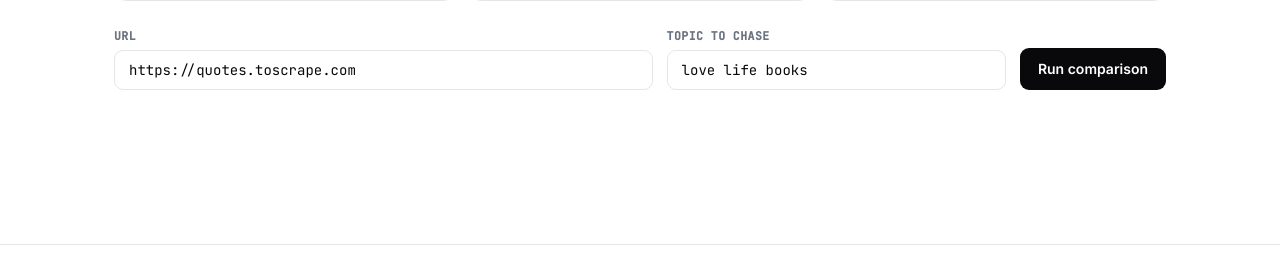
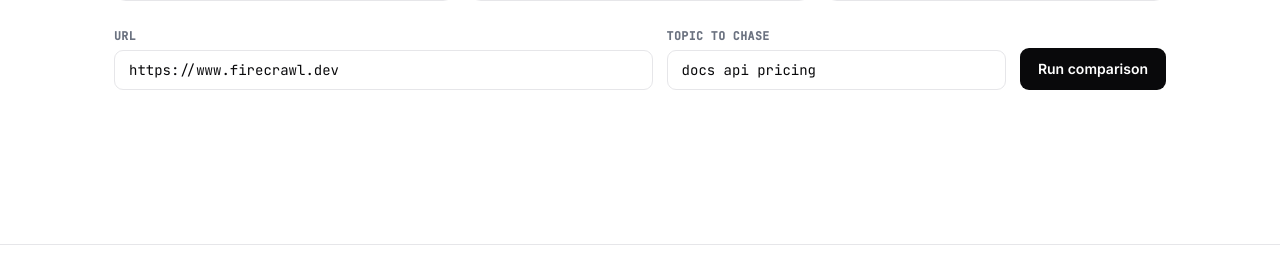
Before and after one commit to abrahamperz/ByteCraw, a Flask app: page /methods in a window 1280 px wide. Shown: the part 1783-2037 px from the top of the page. Run offline with Flask 3, Linux system fonts and the light colour scheme; some libraries are stand-ins or nearby versions.

Commit message:
feat: prefill graph analyzer form with firecrawl.dev example
Co-Authored-By: Claude Opus 4.7 <noreply@anthropic.com>

```diff
--- a/demo/templates/index.html
+++ b/demo/templates/index.html
@@ -227,11 +227,11 @@
     <div class="adv-form">
       <div class="fld">
         <label for="adv-url">URL</label>
-        <input id="adv-url" type="url" value="https://quotes.toscrape.com" placeholder="https://example.com">
+        <input id="adv-url" type="url" value="https://www.firecrawl.dev" placeholder="https://example.com">
       </div>
       <div class="fld q">
         <label for="adv-query" data-i18n="adv_lbl_query">Topic to chase</label>
-        <input id="adv-query" type="text" value="love life books" data-i18n-ph="adv_query_ph" placeholder="topic query">
+        <input id="adv-query" type="text" value="docs api pricing" data-i18n-ph="adv_query_ph" placeholder="topic query">
       </div>
       <button class="btn" id="adv-run" data-i18n="adv_run">Run comparison</button>
     </div>
```
